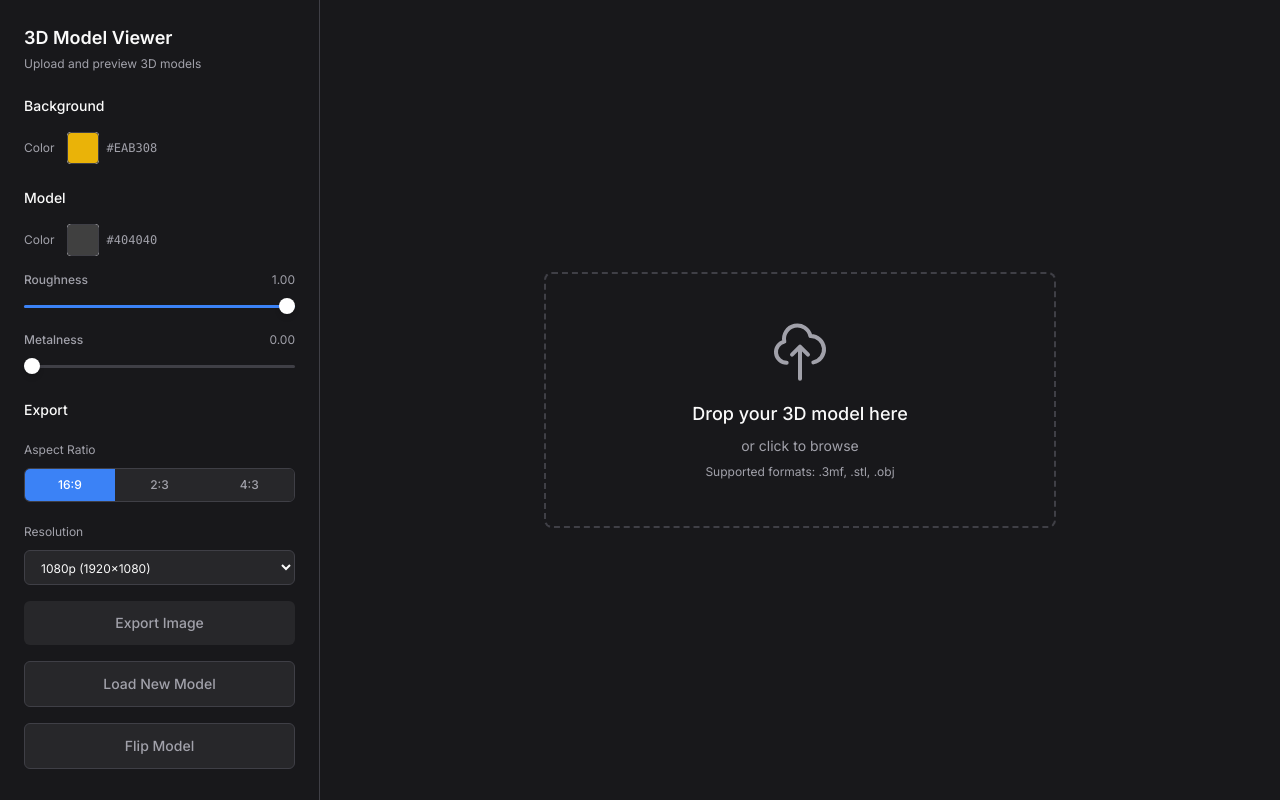
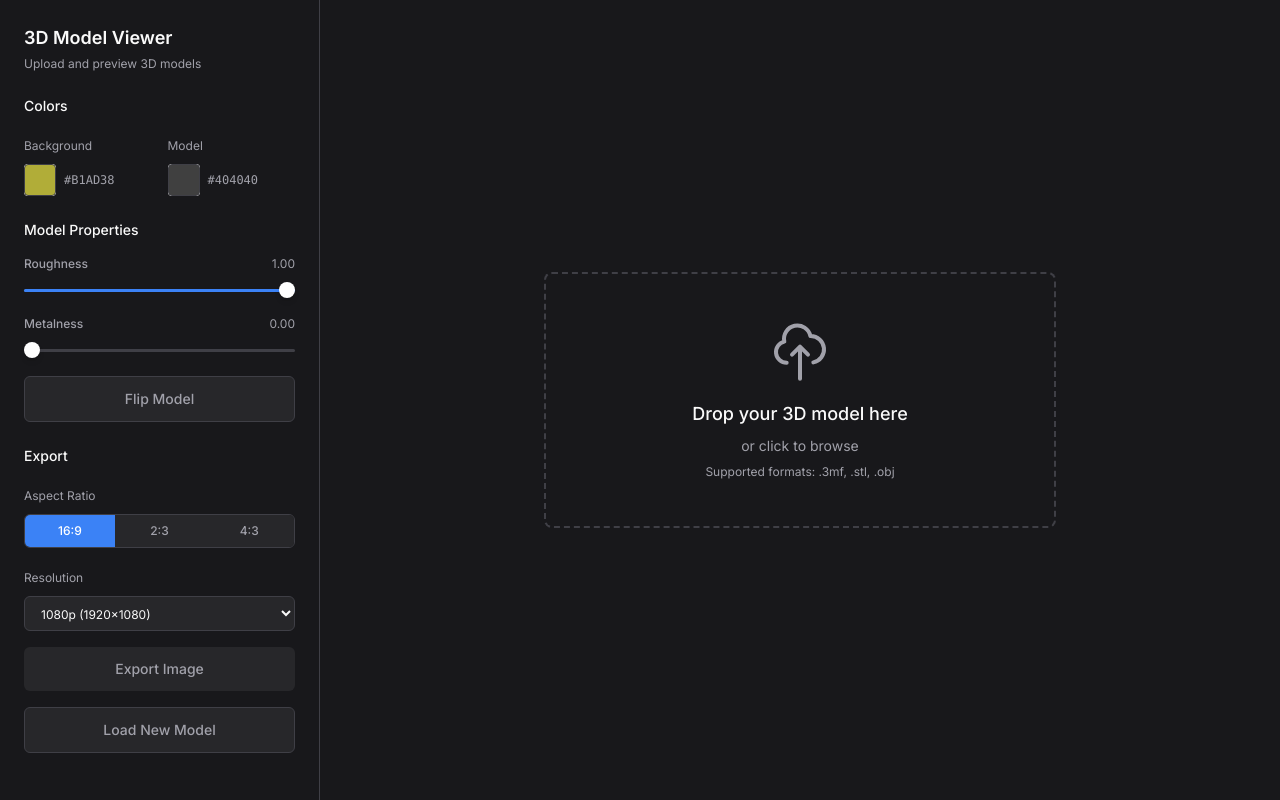
Before and after one commit to four-one-nine/three-d-model-viewer, a React (Vite) app: page / in a window 1280 px wide. Built offline with nearby package versions, Linux system fonts and the light colour scheme.

Commit message:
Fixed camer on flip

```diff
--- a/src/App.tsx
+++ b/src/App.tsx
@@ -37,7 +37,7 @@ const App = () => {
     metalness: 0
   })
   const [backgroundSettings, setBackgroundSettings] = useState<BackgroundSettings>({
-    color: '#EAB308'
+    color: '#B1AD38'
   })
   const [exportSettings, setExportSettings] = useState<ExportSettings>({
     aspectRatio: '16:9',
--- a/src/components/ControlPanel.tsx
+++ b/src/components/ControlPanel.tsx
@@ -88,9 +88,10 @@ const ControlPanel = ({
         </div>
 
         <div className="space-y-4">
-          <h3 className="text-sm font-medium text-text-primary">Background</h3>
-          <div className="flex items-center gap-3">
-            <label className="text-xs text-text-secondary">Color</label>
+          <h3 className="text-sm font-medium text-text-primary">Colors</h3>
+          <div className="flex gap-4">
+            <div className="flex-1 space-y-2">
+              <label className="text-xs text-text-secondary">Background</label>
               <div className="flex items-center gap-2">
                 <input
                   type="color"
@@ -102,12 +103,8 @@ const ControlPanel = ({
                 </span>
               </div>
             </div>
-        </div>
-
-        <div className="space-y-4">
-          <h3 className="text-sm font-medium text-text-primary">Model</h3>
-          <div className="flex items-center gap-3">
-            <label className="text-xs text-text-secondary">Color</label>
+            <div className="flex-1 space-y-2">
+              <label className="text-xs text-text-secondary">Model</label>
               <div className="flex items-center gap-2">
                 <input
                   type="color"
@@ -119,7 +116,11 @@ const ControlPanel = ({
                 </span>
               </div>
             </div>
+          </div>
+        </div>
 
+        <div className="space-y-4">
+          <h3 className="text-sm font-medium text-text-primary">Model Properties</h3>
           <SliderControl
             label="Roughness"
             value={modelSettings.roughness}
@@ -131,6 +132,18 @@ const ControlPanel = ({
             value={modelSettings.metalness}
             onChange={(v) => setModelSettings({ ...modelSettings, metalness: v })}
           />
+
+          <button
+            onClick={onFlip}
+            disabled={!hasModel}
+            className={`w-full py-3 px-4 rounded-md font-medium text-sm transition-colors border border-border ${
+              hasModel
+                ? 'bg-surface text-text-secondary hover:bg-surface/80'
+                : 'bg-surface text-text-secondary cursor-not-allowed'
+            }`}
+          >
+            Flip Model
+          </button>
         </div>
 
         <div className="space-y-4">
@@ -195,18 +208,6 @@ const ControlPanel = ({
           >
             Load New Model
           </button>
-
-          <button
-            onClick={onFlip}
-            disabled={!hasModel}
-            className={`w-full py-3 px-4 rounded-md font-medium text-sm transition-colors border border-border ${
-              hasModel
-                ? 'bg-surface text-text-secondary hover:bg-surface/80'
-                : 'bg-surface text-text-secondary cursor-not-allowed'
-            }`}
-          >
-            Flip Model
-          </button>
         </div>
       </div>
     </Tooltip.Provider>
--- a/src/components/PreviewCanvas.tsx
+++ b/src/components/PreviewCanvas.tsx
@@ -14,10 +14,12 @@ interface PreviewCanvasProps {
   flipTrigger?: number
 }
 
-function CameraSetup({ flipCount = 0 }: { flipCount?: number }) {
+function CameraSetup({ modelHeight = 2, flipCount = 0 }: { modelHeight?: number; flipCount?: number }) {
   const { camera } = useThree()
-  const targetY = flipCount % 2 === 0 ? 1 : 0.5
-  camera.lookAt(0, targetY, 0)
+  const distance = modelHeight * 2
+  const centerY = flipCount % 2 === 0 ? modelHeight / 2 : modelHeight * 0.25
+  camera.position.set(0, distance * 0.6, distance)
+  camera.lookAt(0, centerY, 0)
   return null
 }
 
@@ -192,7 +194,7 @@ const PreviewCanvas = forwardRef<PreviewCanvasRef, PreviewCanvasProps>(({
         shadows
         camera={{ position: [0, 3, 4], fov: 45 }}
       >
-        <CameraSetup flipCount={flipCount} />
+        <CameraSetup modelHeight={flipCount % 2 === 0 ? 2 : 1.5} flipCount={flipCount} />
         <color attach="background" args={[backgroundSettings.color]} />
         <fog attach="fog" args={[backgroundSettings.color, 10, 50]} />
 
```
Lines whose indentation alone changed are shown as unchanged.
